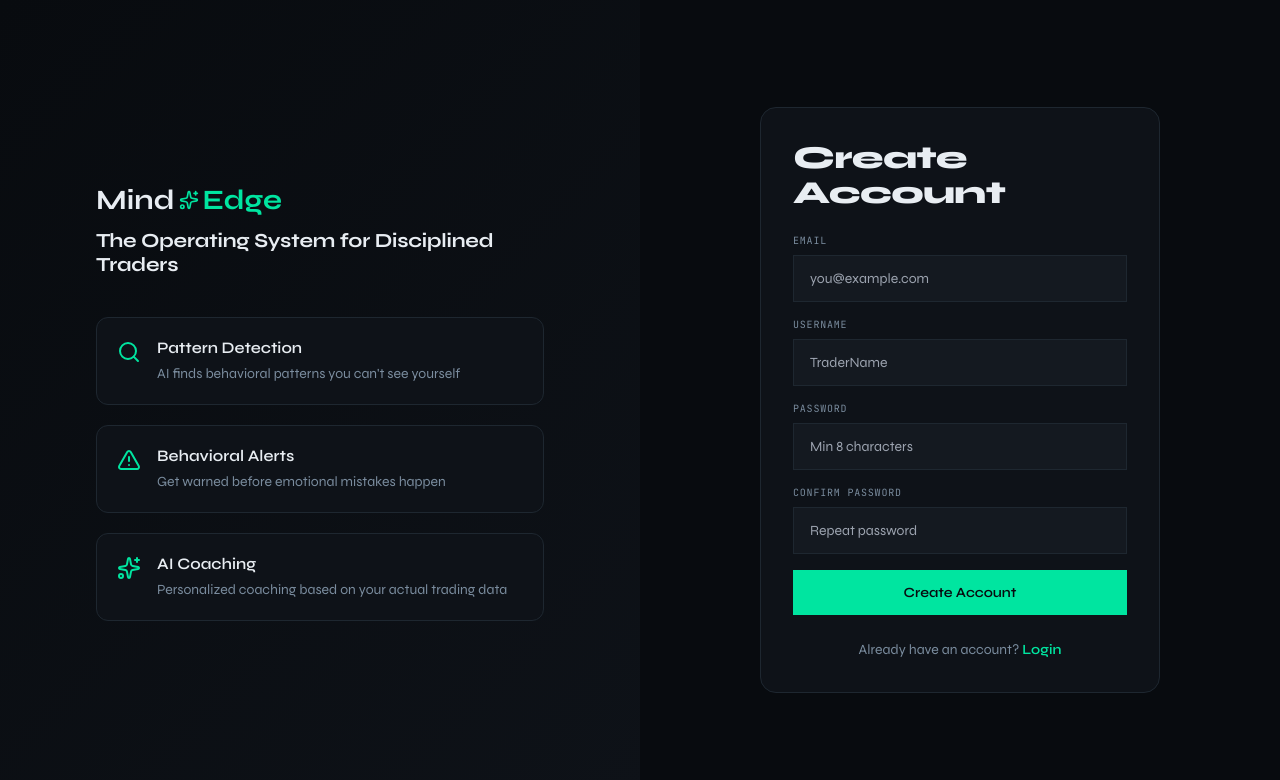
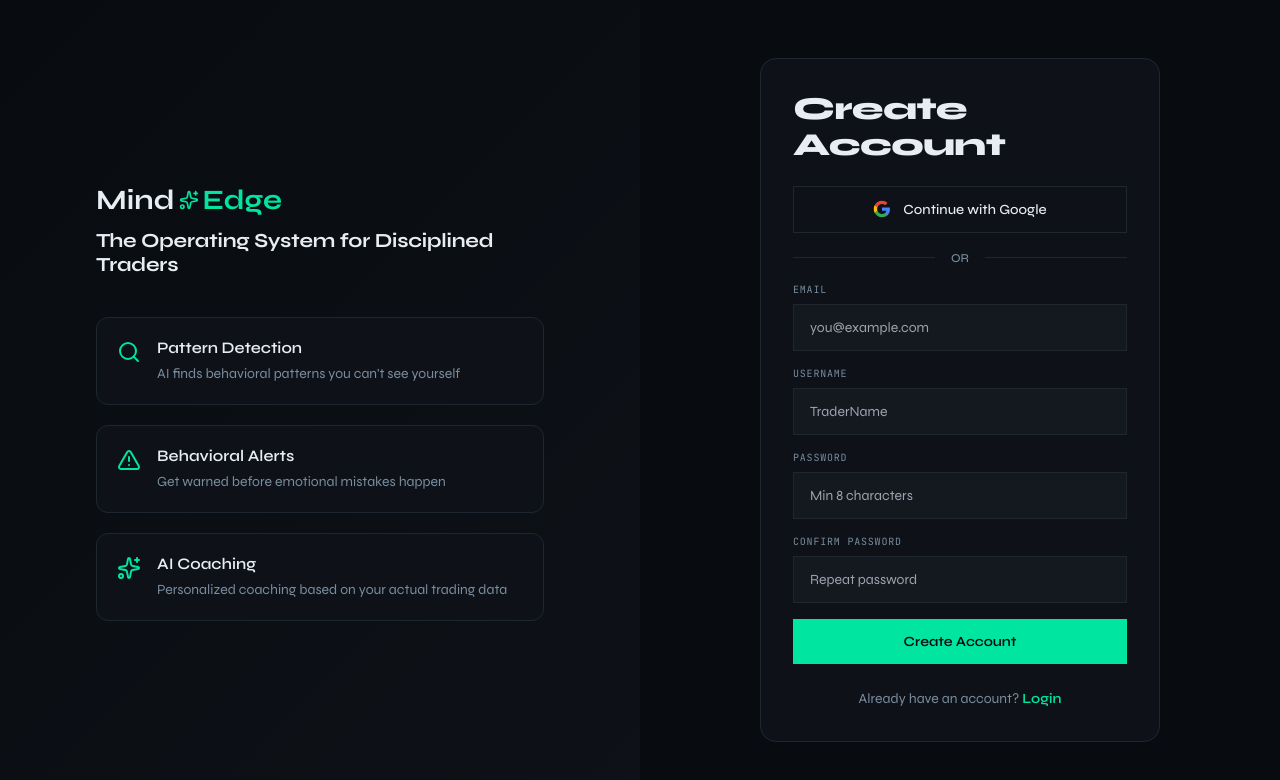
Before and after one commit to niwahasa/mindedge, a React (Vite) app: page /register in a window 1280 px wide. Shown: the top 780 px of the page. Built offline with nearby package versions, Linux system fonts and the light colour scheme; no server answers.

Commit message:
Fix pre-loaded data on registration and add Google OAuth

```diff
--- a/src/pages/Login.tsx
+++ b/src/pages/Login.tsx
@@ -9,6 +9,7 @@
   const [loading, setLoading] = useState(false);
   const navigate = useNavigate();
   const login = useAuthStore((s) => s.login);
+  const loginWithGoogle = useAuthStore((s) => s.loginWithGoogle);
 
   const handleSubmit = async (e: React.FormEvent) => {
     e.preventDefault();
@@ -31,6 +32,28 @@
   return (
     <>
       <h2 className="font-display mb-6" style={{ color: 'var(--text)' }}>Welcome Back</h2>
+
+      <button
+        type="button"
+        onClick={() => loginWithGoogle()}
+        className="w-full flex items-center justify-center gap-3 py-3 rounded-lg text-[14px] font-medium transition-all mb-4 hover:bg-white/5 active:scale-[0.98]"
+        style={{ border: '1px solid var(--border)', color: 'var(--text)' }}
+      >
+        <svg width="18" height="18" viewBox="0 0 24 24" fill="none" xmlns="http://www.w3.org/2000/svg">
+          <path d="M22.56 12.25c0-.78-.07-1.53-.2-2.25H12v4.26h5.92c-.26 1.37-1.04 2.53-2.21 3.31v2.77h3.57c2.08-1.92 3.28-4.74 3.28-8.09z" fill="#4285F4"/>
+          <path d="M12 23c2.97 0 5.46-.98 7.28-2.66l-3.57-2.77c-.98.66-2.23 1.06-3.71 1.06-2.86 0-5.29-1.93-6.16-4.53H2.18v2.84C3.99 20.53 7.7 23 12 23z" fill="#34A853"/>
+          <path d="M5.84 14.09c-.22-.66-.35-1.36-.35-2.09s.13-1.43.35-2.09V7.07H2.18C1.43 8.55 1 10.22 1 12s.43 3.45 1.18 4.93l2.85-2.22.81-.62z" fill="#FBBC05"/>
+          <path d="M12 5.38c1.62 0 3.06.56 4.21 1.64l3.15-3.15C17.45 2.09 14.97 1 12 1 7.7 1 3.99 3.47 2.18 7.07l3.66 2.84c.87-2.6 3.3-4.53 6.16-4.53z" fill="#EA4335"/>
+        </svg>
+        Continue with Google
+      </button>
+
+      <div className="flex items-center gap-4 mb-4">
+        <div className="flex-1 h-px" style={{ background: 'var(--border)' }}></div>
+        <span className="text-[12px] font-medium" style={{ color: 'var(--text2)' }}>OR</span>
+        <div className="flex-1 h-px" style={{ background: 'var(--border)' }}></div>
+      </div>
+
       <form onSubmit={handleSubmit} className="flex flex-col gap-4">
         <div>
           <label className="font-micro block mb-2" style={{ color: 'var(--text2)' }}>EMAIL</label>
--- a/src/pages/Register.tsx
+++ b/src/pages/Register.tsx
@@ -11,6 +11,7 @@
   const [loading, setLoading] = useState(false);
   const navigate = useNavigate();
   const register = useAuthStore((s) => s.register);
+  const loginWithGoogle = useAuthStore((s) => s.loginWithGoogle);
 
   const handleSubmit = async (e: React.FormEvent) => {
     e.preventDefault();
@@ -37,6 +38,28 @@
   return (
     <>
       <h2 className="font-display mb-6" style={{ color: 'var(--text)' }}>Create Account</h2>
+
+      <button
+        type="button"
+        onClick={() => loginWithGoogle()}
+        className="w-full flex items-center justify-center gap-3 py-3 rounded-lg text-[14px] font-medium transition-all mb-4 hover:bg-white/5 active:scale-[0.98]"
+        style={{ border: '1px solid var(--border)', color: 'var(--text)' }}
+      >
+        <svg width="18" height="18" viewBox="0 0 24 24" fill="none" xmlns="http://www.w3.org/2000/svg">
+          <path d="M22.56 12.25c0-.78-.07-1.53-.2-2.25H12v4.26h5.92c-.26 1.37-1.04 2.53-2.21 3.31v2.77h3.57c2.08-1.92 3.28-4.74 3.28-8.09z" fill="#4285F4"/>
+          <path d="M12 23c2.97 0 5.46-.98 7.28-2.66l-3.57-2.77c-.98.66-2.23 1.06-3.71 1.06-2.86 0-5.29-1.93-6.16-4.53H2.18v2.84C3.99 20.53 7.7 23 12 23z" fill="#34A853"/>
+          <path d="M5.84 14.09c-.22-.66-.35-1.36-.35-2.09s.13-1.43.35-2.09V7.07H2.18C1.43 8.55 1 10.22 1 12s.43 3.45 1.18 4.93l2.85-2.22.81-.62z" fill="#FBBC05"/>
+          <path d="M12 5.38c1.62 0 3.06.56 4.21 1.64l3.15-3.15C17.45 2.09 14.97 1 12 1 7.7 1 3.99 3.47 2.18 7.07l3.66 2.84c.87-2.6 3.3-4.53 6.16-4.53z" fill="#EA4335"/>
+        </svg>
+        Continue with Google
+      </button>
+
+      <div className="flex items-center gap-4 mb-4">
+        <div className="flex-1 h-px" style={{ background: 'var(--border)' }}></div>
+        <span className="text-[12px] font-medium" style={{ color: 'var(--text2)' }}>OR</span>
+        <div className="flex-1 h-px" style={{ background: 'var(--border)' }}></div>
+      </div>
+
       <form onSubmit={handleSubmit} className="flex flex-col gap-4">
         <div>
           <label className="font-micro block mb-2" style={{ color: 'var(--text2)' }}>EMAIL</label>
--- a/src/stores/authStore.ts
+++ b/src/stores/authStore.ts
@@ -1,7 +1,7 @@
 import { create } from 'zustand';
 import { persist } from 'zustand/middleware';
 import type { User } from '@/types';
-import { generateId, generateSeedTrades } from '@/utils/helpers';
+import { generateId } from '@/utils/helpers';
 import { useTradeStore } from './tradeStore';
 import { useAnalyticsStore } from './analyticsStore';
 import { supabase } from '@/lib/supabase';
@@ -10,6 +10,7 @@
   user: User | null;
   isAuthenticated: boolean;
   login: (email: string, password: string) => Promise<boolean>;
+  loginWithGoogle: () => Promise<void>;
   register: (email: string, username: string, password: string) => Promise<boolean>;
   logout: () => void;
   updateProfile: (data: Partial<User>) => Promise<void>;
@@ -89,6 +90,22 @@
         return false;
       },
 
+      loginWithGoogle: async () => {
+        try {
+          const { error } = await supabase.auth.signInWithOAuth({
+            provider: 'google',
+            options: {
+              redirectTo: window.location.origin,
+            },
+          });
+          if (error) {
+            console.error('[MindEdge] Google Login Error:', error.message);
+          }
+        } catch (err) {
+          console.error('[MindEdge] Google Login Exception:', err);
+        }
+      },
+
       register: async (email, username, password) => {
         const id = generateId();
         const now = new Date().toISOString();
@@ -122,12 +139,11 @@
         // Also store in a registry for simple password login (demo style)
         await supabase.from('users_registry').insert([{ email, password, user_id: id }]);
 
-        const seedTrades = generateSeedTrades(id);
         const checklistItems = defaultChecklist.map(item => ({ ...item, userId: id }));
         const rules = { ...defaultRules, userId: id, id: generateId() };
 
         // Initialize other stores
-        useTradeStore.getState().setTrades(seedTrades);
+        useTradeStore.getState().setTrades([]);
         useAnalyticsStore.setState({
           checklistItems,
           sessionRules: rules,
```
